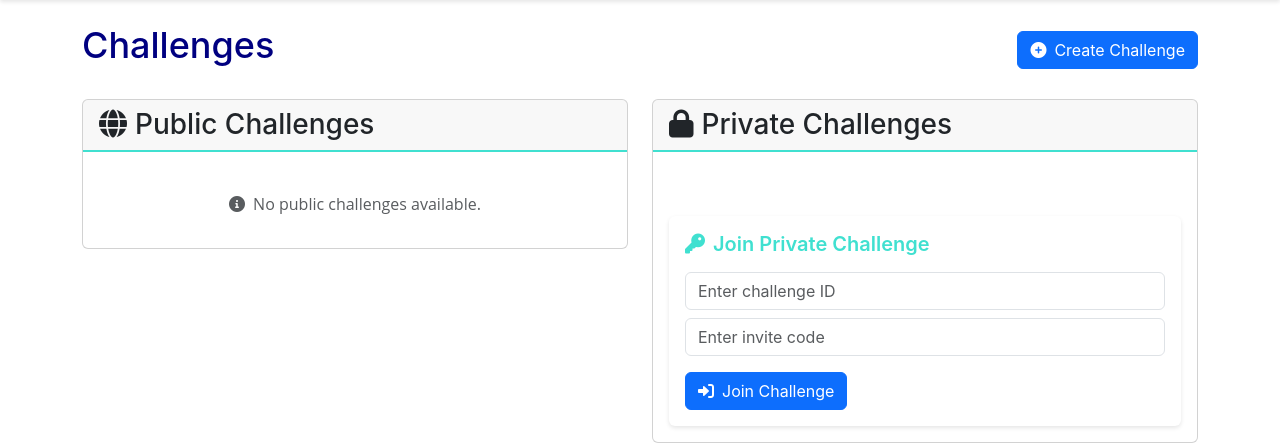
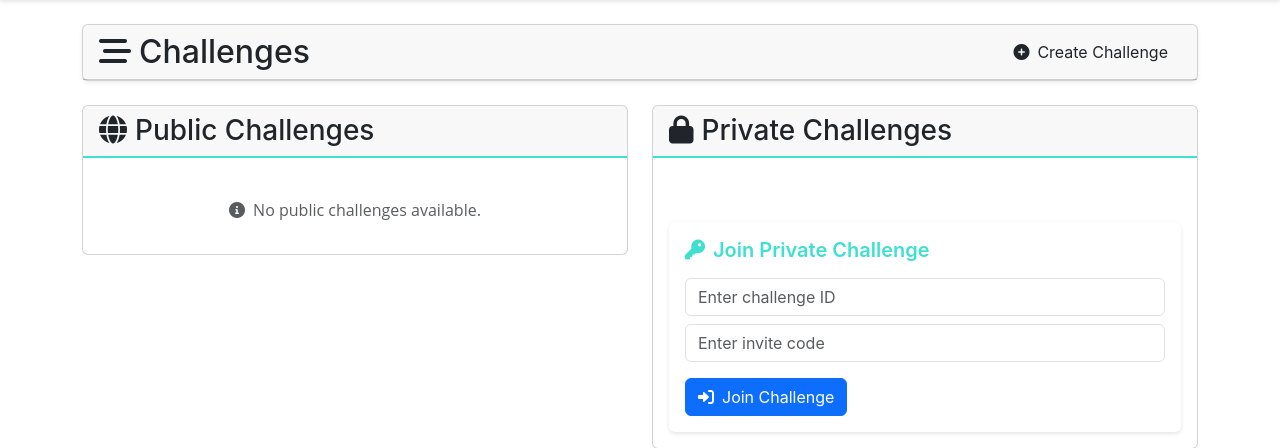
Before and after one commit to bb01010101/pythonflaskwebsite, a Flask app: page /challenge_home in a window 1280 px wide. Shown: the part 80-528 px from the top of the page. Run offline with Flask 3, Linux system fonts and the light colour scheme; the visitor is signed in with stand-in values (Sample User, id 1); data that the repository does not hold is empty.

Commit message:
update challenge header

```diff
--- a/website/templates/challenge_home.html
+++ b/website/templates/challenge_home.html
@@ -45,12 +45,22 @@
 </style>
 
 <div class="container mt-4">
-    <div class="d-flex justify-content-between align-items-center mb-4">
-        <h1>Challenges</h1>
-        <a href="{{ url_for('views.challenge_create') }}" class="btn btn-primary">
-            <i class="fas fa-plus-circle me-2"></i>Create Challenge
-        </a>
-    </div>
+
+
+         <!-- Create Post Card -->
+            <div class="card shadow-sm mb-4">
+                <div class="card-header theme-header">
+                    <div class="d-flex justify-content-between align-items-center">
+                        <h2 class="mb-0">
+                            <i class="fas fa-stream me-2"></i>Challenges
+                        </h2>
+                        <a href="{{ url_for('views.challenge_create') }}" class="btn theme-btn-outline">
+                            <i class="fas fa-plus-circle me-2"></i>Create Challenge
+                        </a>
+                    </div>
+                </div>
+            </div>
+
 
     <div class="row">
         <!-- Public Challenges -->
```
